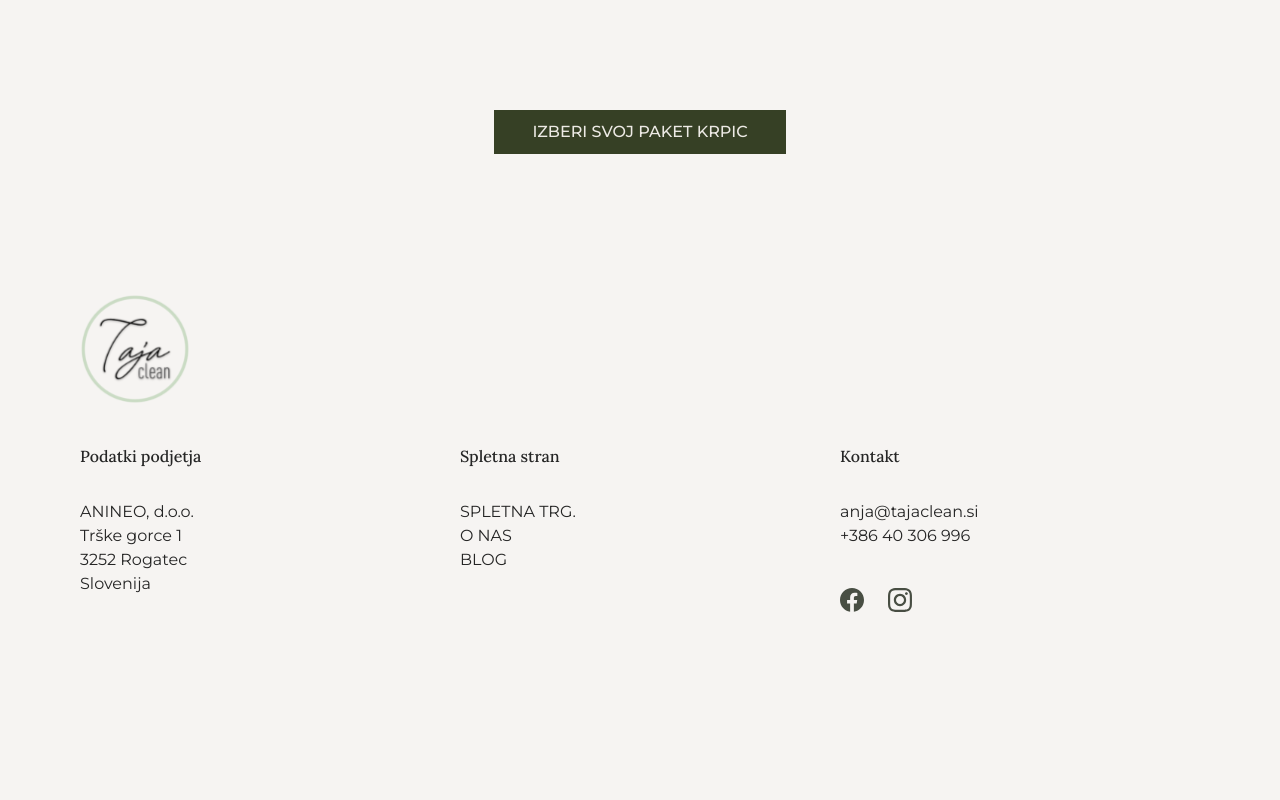
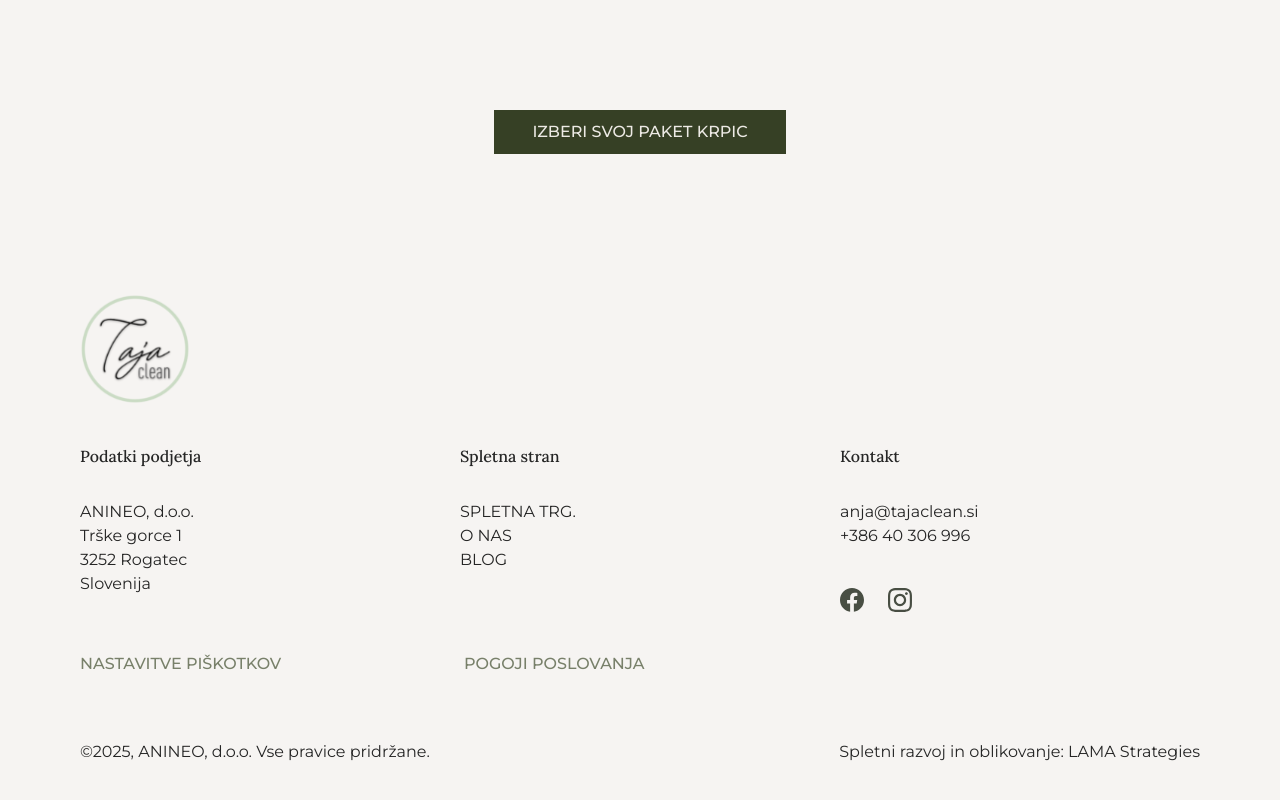
Before and after one commit to nikovolaric/tajaclean, a Next.js app: page /o-nas in a window 1280 px wide. Shown: the part 1519-2319 px from the top of the page. Before the commit the page ends 2211 px from the top, so only its background shows below. Built offline with nearby package versions, Linux system fonts and the light colour scheme.

Commit message:
Initial commit

```diff
--- a/components/FAQ.tsx
+++ b/components/FAQ.tsx
@@ -1,7 +1,7 @@
-import Image from "next/image";
 import { H2 } from "./Text";
 import FAQCard from "./FAQCard";
 import LinkBtn from "./LinkBtn";
+import AniImage from "./home/AniImage";
 
 const qAndAs = [
   {
@@ -25,7 +25,7 @@ const qAndAs = [
 function FAQ() {
   return (
     <div className="grid gap-10 md:mx-auto md:w-2/3 lg:w-full lg:grid-cols-2">
-      <Image
+      <AniImage
         src="/brush.jpg"
         alt="slika sekcije"
         width={610}
--- a/components/Footer.tsx
+++ b/components/Footer.tsx
@@ -5,6 +5,7 @@ import Link from "next/link";
 import IGIcon from "./icons/IGIcon";
 import FBIcon from "./icons/FBIcon";
 import { usePathname } from "next/navigation";
+import LinkBtn from "./LinkBtn";
 
 function Footer() {
   const pathname = usePathname();
@@ -59,7 +60,7 @@ function Footer() {
           </Link>
         </div>
       </div>
-      <div className="grid gap-10">
+      <div className="col-span-2 grid gap-10 lg:col-span-1">
         <div>
           <h4 className="font-lora mb-8 font-medium">Kontakt</h4>
           <p className="leading-6">
@@ -77,6 +78,26 @@ function Footer() {
           </Link>
         </div>
       </div>
+      <div className="col-span-2 flex flex-col gap-8 lg:col-span-3 lg:grid lg:grid-cols-3">
+        <LinkBtn variant="secondary" href="/">
+          NASTAVITVE PIŠKOTKOV
+        </LinkBtn>
+        <LinkBtn variant="secondary" href="/">
+          POGOJI POSLOVANJA
+        </LinkBtn>
+      </div>
+      <div className="col-span-2 flex flex-col gap-6 lg:col-span-3 lg:mt-6 lg:flex-row lg:justify-between">
+        <p>
+          &copy;{new Date().getFullYear()}, ANINEO, d.o.o. Vse pravice
+          pridržane.
+        </p>
+        <p>
+          Spletni razvoj in oblikovanje:{" "}
+          <Link href="https://www.lamastrategies.com" target="_blank">
+            LAMA Strategies
+          </Link>{" "}
+        </p>
+      </div>
     </footer>
   );
 }
--- a/components/NavMenu.tsx
+++ b/components/NavMenu.tsx
@@ -61,7 +61,7 @@ function NavMenu() {
               className={`relative h-6 w-auto ${cart.length > 0 ? "fill-white" : ""}`}
             />
             {cart.length > 0 && (
-              <p className="text-alert absolute top-0.5 left-1.5 text-[10px] font-medium md:top-1.5 md:left-2 md:text-xs">
+              <p className="text-alert absolute top-0.5 left-1.5 text-[10px] font-medium md:top-1.5 md:left-[9px] md:text-xs">
                 {cart.length}
               </p>
             )}
@@ -161,7 +161,7 @@ function PhoneLinks({
           stroke="#EDEAE5"
         />
         {cart.length > 0 && (
-          <p className="text-alert absolute top-1.5 left-2 text-xs font-medium">
+          <p className="text-alert absolute top-1.5 left-[9px] text-xs font-medium">
             {cart.length}
           </p>
         )}
--- /dev/null
+++ b/components/home/AniImage.tsx
@@ -0,0 +1,41 @@
+"use client";
+
+import Image, { ImageProps } from "next/image";
+import { useEffect, useRef, useState } from "react";
+
+function AniImage({ alt, className, ...rest }: ImageProps) {
+  const myref = useRef(null);
+
+  const [start, setStart] = useState(false);
+
+  useEffect(function () {
+    const observer = new IntersectionObserver(
+      function (entries) {
+        if (entries[0].isIntersecting) {
+          setStart(true);
+        }
+      },
+      {
+        root: null,
+        threshold: 0.5,
+      },
+    );
+
+    if (myref.current) {
+      observer.observe(myref.current);
+    }
+
+    return () => observer.disconnect();
+  }, []);
+
+  return (
+    <Image
+      {...rest}
+      alt={alt ?? "Slika"}
+      className={`${start ? "translate-y-0 opacity-100" : "translate-y-13 opacity-0"} transition-all duration-1000 ${className}`}
+      ref={myref}
+    />
+  );
+}
+
+export default AniImage;
--- a/components/home/Steps.tsx
+++ b/components/home/Steps.tsx
@@ -1,5 +1,5 @@
-import Image from "next/image";
 import { H2, H3 } from "../Text";
+import AniImage from "./AniImage";
 
 const options = [
   {
@@ -29,7 +29,7 @@ function Steps() {
             key={i}
             className={`flex flex-col gap-6 ${i === 1 ? "md:mt-[33%]" : i === 2 ? "md:mt-[66%]" : ""}`}
           >
-            <Image
+            <AniImage
               src={el.img}
               alt={el.name}
               width={420}
--- a/components/home/WhatAreMicroFibers.tsx
+++ b/components/home/WhatAreMicroFibers.tsx
@@ -1,11 +1,11 @@
-import Image from "next/image";
 import { H2 } from "../Text";
 import LinkBtn from "../LinkBtn";
+import AniImage from "./AniImage";
 
 function WhatAreMicroFibers() {
   return (
     <div className="grid gap-10 md:mx-auto md:w-2/3 xl:w-full xl:grid-cols-2 xl:gap-x-5">
-      <Image
+      <AniImage
         src="/packs.jpg"
         alt="Paketi"
         width={610}
--- a/components/kosarica/Cart.tsx
+++ b/components/kosarica/Cart.tsx
@@ -29,7 +29,7 @@ function Cart() {
 
   return (
     <div className="grid gap-12 lg:gap-18">
-      <h4 className="font-lora text-primary text-2xl font-semibold lg:text-[28px]">
+      <h4 className="font-lora text-primary text-2xl font-medium lg:text-[28px]">
         Vaša košarica
       </h4>
       <div className="flex flex-col gap-4 lg:gap-6">
--- a/components/o-nas/Technology.tsx
+++ b/components/o-nas/Technology.tsx
@@ -1,6 +1,6 @@
-import Image from "next/image";
 import { H3 } from "../Text";
 import { LeafIcon } from "lucide-react";
+import AniImage from "../home/AniImage";
 
 const techs = [
   {
@@ -20,7 +20,7 @@ const techs = [
 function Technology() {
   return (
     <div className="grid gap-10 md:mx-auto md:w-2/3 xl:w-full xl:grid-cols-2 xl:gap-x-5">
-      <Image
+      <AniImage
         src="/homeBg.jpg"
         alt="Paketi"
         width={610}
--- a/package.json
+++ b/package.json
@@ -9,7 +9,9 @@
     "lint": "next lint"
   },
   "dependencies": {
+    "@floating-ui/react": "^0.27.15",
     "@paypal/react-paypal-js": "^8.8.3",
+    "@radix-ui/themes": "^3.2.1",
     "@supabase/ssr": "^0.6.1",
     "@supabase/supabase-js": "^2.53.1",
     "@tiptap/extension-image": "^3.0.7",
```
Also changed, not shown: 1 other file (tests, documents, lock files or other folders).
